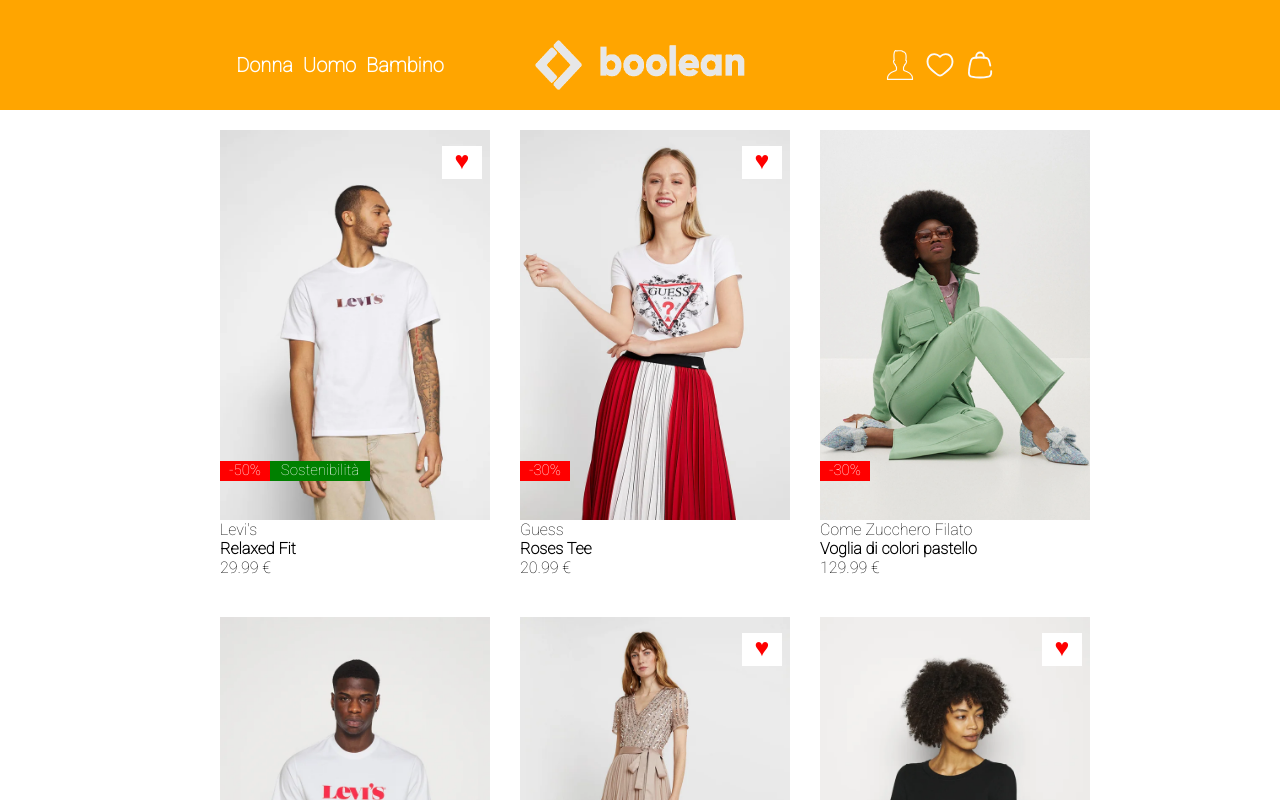
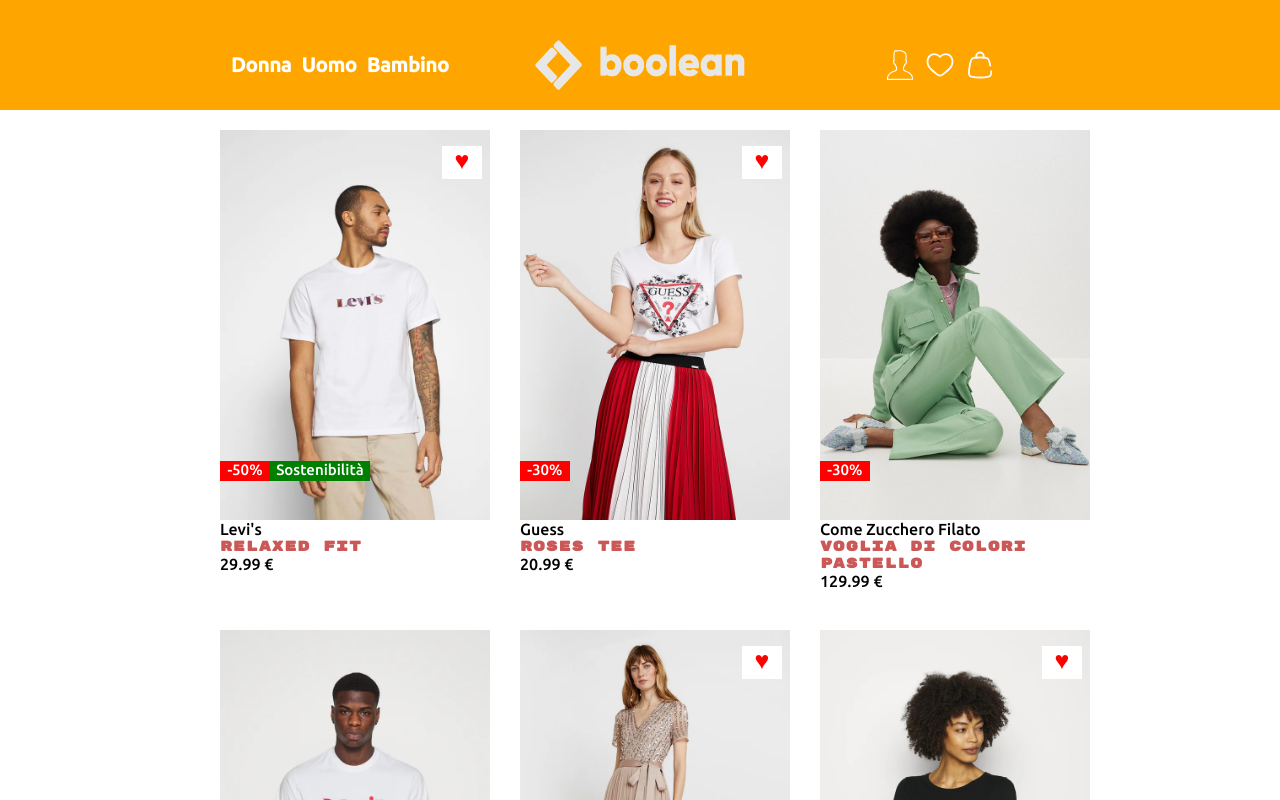
Before and after one commit to DamianoLunardo/vite-boolando, a Vue app: page / in a window 1280 px wide. Shown: the top 800 px of the page. Built offline with nearby package versions, Linux system fonts and the light colour scheme; data requests are answered from the project's data file.

Commit message:
Change font

```diff
--- a/src/styles/general.scss
+++ b/src/styles/general.scss
@@ -1,10 +1,19 @@
-@import url('https://fonts.googleapis.com/css2?family=Anton&family=DM+Sans:opsz,wght@9..40,100;9..40,700&family=Fredoka:wght@700&family=Inconsolata:wght@300;600&family=Poppins:wght@200&family=Roboto:wght@100&display=swap');
+@import url('https://fonts.googleapis.com/css2?family=Rubik+Mono+One&family=Ubuntu:ital,wght@0,500;1,700&display=swap');
 
 * {
   margin: 0;
   padding: 0;
   box-sizing: border-box;
-  font-family: 'Roboto', sans-serif;
+  font-family: 'Ubuntu', sans-serif;
+}
+
+h4 {
+  font-family: 'Rubik Mono One', sans-serif;
+  color: rgb(203, 87, 87);
+  font-size: 14px;
+  letter-spacing: 1px;
+
+
 }
 
 img {
```
